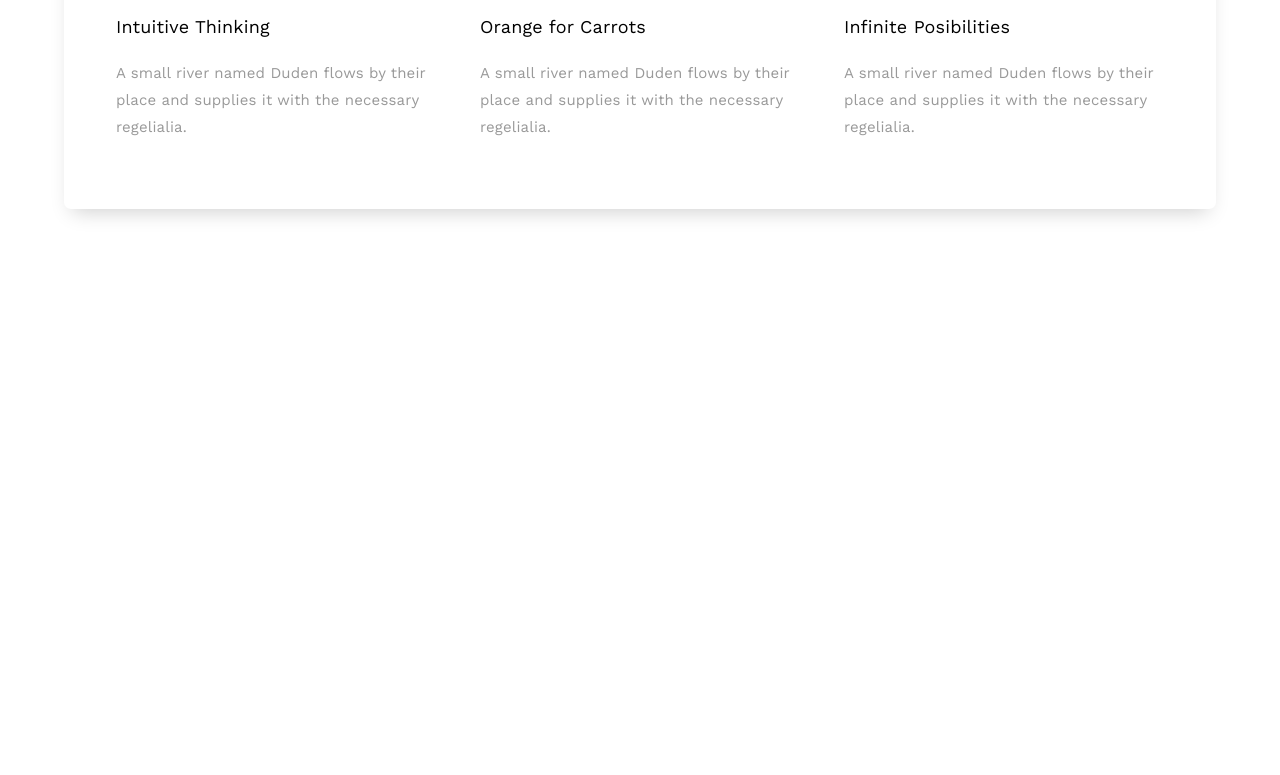
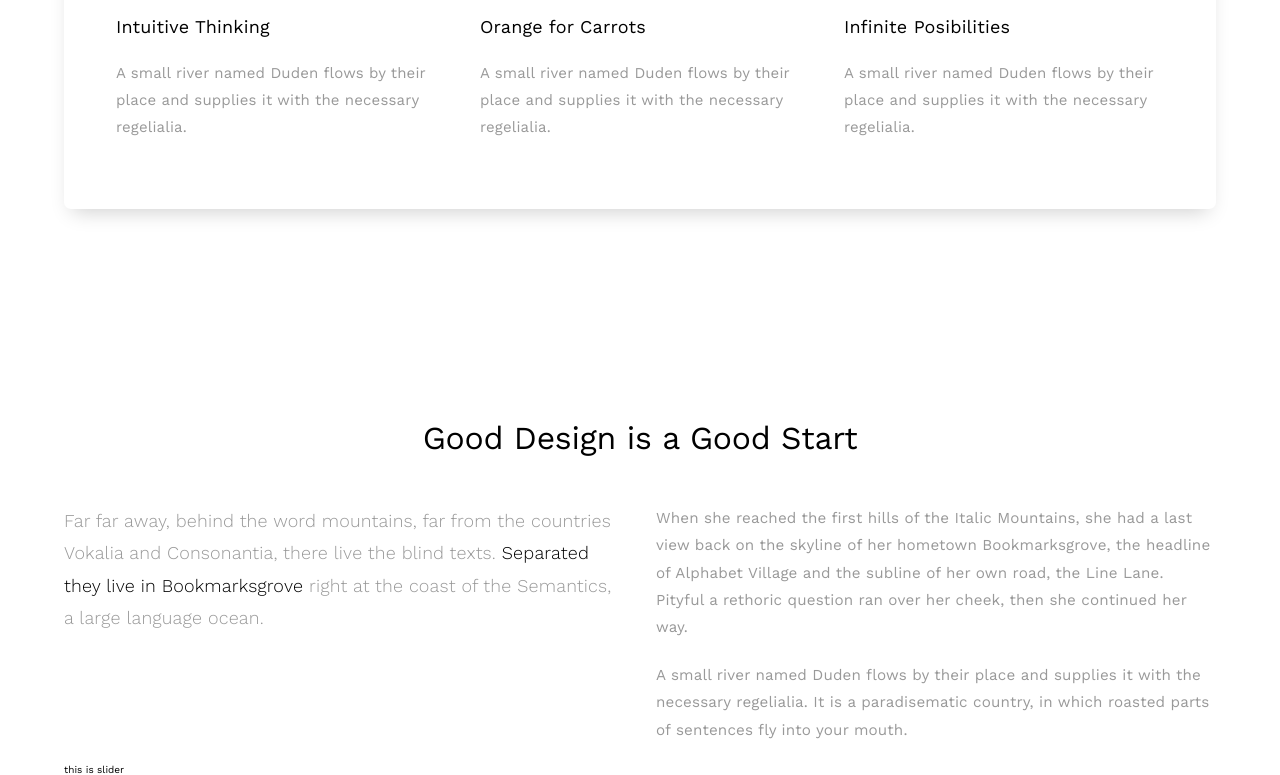
Before and after one commit to Adrian7172/iw-atomic, a Gatsby site: page / in a window 1280 px wide. Shown: the part 842-1617 px from the top of the page. Before the commit the page ends 1507 px from the top, so only its background shows below. Built offline with nearby package versions, Linux system fonts and the light colour scheme; Gatsby itself is replaced by a stand-in of ours.

Commit message:
designed resusable card

```diff
--- a/src/components/GDGS/InfoCard.tsx
+++ b/src/components/GDGS/InfoCard.tsx
@@ -1,7 +1,7 @@
 import { Box, Card, CardContent } from "@mui/material";
 import React from "react";
 import Content from "../Card";
-import { IoBulbOutline,IoInfiniteOutline } from "react-icons/io5";
+import { IoBulbOutline, IoInfiniteOutline } from "react-icons/io5";
 import { IoIosNutrition } from "react-icons/io";
 
 const InfoCard = () => {
@@ -131,8 +131,8 @@ const InfoCard = () => {
           justifyContent: "space-between",
         }}
       >
-        {cardsContent.map((data: object) => {
-          return <Content {...data} />;
+        {cardsContent.map((data: object, index) => {
+          return <Content key={index} {...data} />;
         })}
       </CardContent>
     </Card>
--- /dev/null
+++ b/src/components/GDGS/goodDesign.tsx
@@ -0,0 +1,72 @@
+import { Box, Grid, ListItemText, Typography } from "@mui/material";
+import React from "react";
+
+const Section = () => {
+  return (
+    <Box
+      sx={{
+        marginTop: "21rem",
+        display: "flex",
+        alignItems: "center",
+        flexDirection: "column",
+        width: "100%",
+        height: "max-content"
+
+      }}
+    >
+      <Typography
+        variant="h2"
+        sx={{
+          fontSize: "3.2rem",
+          fontFamily: "Work Sans, sans-serif",
+          fontWeight: "400",
+          marginBottom: "4.8rem",
+        }}
+        >
+        Good Design is a Good Start
+      </Typography>
+      <Grid container rowSpacing={3} columnSpacing={4}>
+        <Grid item xs={6}>
+
+            <Typography
+            sx={{
+                fontFamily: "Work Sans, sans-serif",
+                fontSize: "1.8rem",
+                color:"#999",
+                fontWeight: "300",
+                lineHeight: 1.8
+            }}
+            >Far far away, behind the word mountains, far from the countries Vokalia and Consonantia, there live the blind texts. <Box component={"span"} sx={{
+                color: "#000"
+            }}>Separated they live in Bookmarksgrove</Box> right at the coast of the Semantics, a large language ocean.</Typography>
+        </Grid>
+        <Grid item xs={6}>
+
+            <Typography
+            sx={{
+                fontSize: "1.52rem",
+                fontFamily: "Work Sans, sans-serif",
+                marginBottom: "2rem",
+                color:"#999",
+                fontWeight: "400",
+                lineHeight: 1.8
+            }}
+            >When she reached the first hills of the Italic Mountains, she had a last view back on the skyline of her hometown Bookmarksgrove, the headline of Alphabet Village and the subline of her own road, the Line Lane. Pityful a rethoric question ran over her cheek, then she continued her way.</Typography>
+            <Typography
+            sx={{
+                fontFamily: "Work Sans, sans-serif",
+                fontSize: "1.52rem",
+                marginBottom: "2rem",
+                color:"#999",
+                fontWeight: "400",
+                lineHeight: 1.8
+            }}
+            >A small river named Duden flows by their place and supplies it with the necessary regelialia. It is a paradisematic country, in which roasted parts of sentences fly into your mouth.</Typography>
+        </Grid>
+
+      </Grid>
+    </Box>
+  );
+};
+
+export default Section;
--- a/src/components/GDGS/index.tsx
+++ b/src/components/GDGS/index.tsx
@@ -1,5 +1,7 @@
 import { Box, Container } from "@mui/material";
 import React from "react";
+import Slider from "../Slider";
+import GoodDesign from "./goodDesign";
 import InfoCard from "./InfoCard";
 
 const Main = () => {
@@ -13,6 +15,8 @@ const Main = () => {
     >
       <Container maxWidth="lg">
         <InfoCard />
+        <GoodDesign />
+        <Slider />
       </Container>
     </Box>
   );
--- /dev/null
+++ b/src/components/Slider/index.tsx
@@ -0,0 +1,8 @@
+import { Box } from "@mui/material";
+import React from "react";
+
+const Slider = () => {
+  return <Box>this is slider</Box>;
+};
+
+export default Slider;
```
